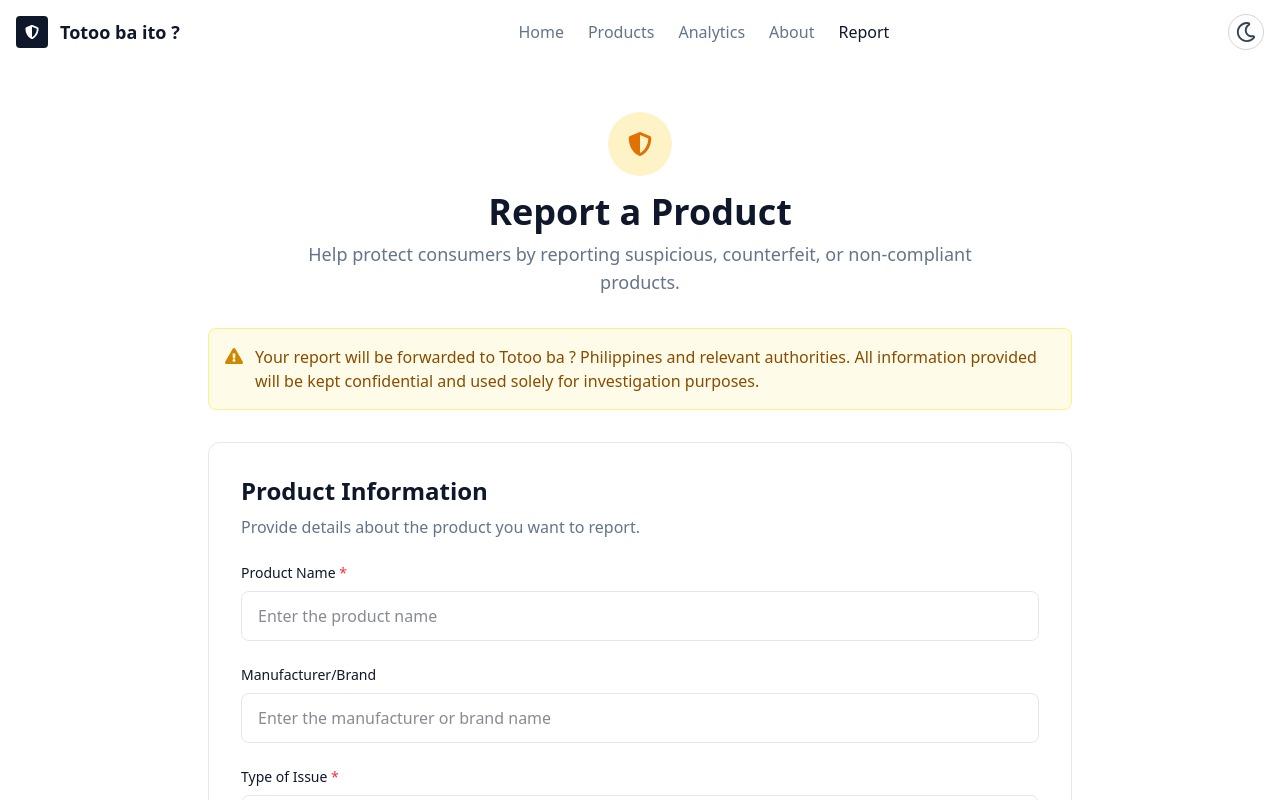
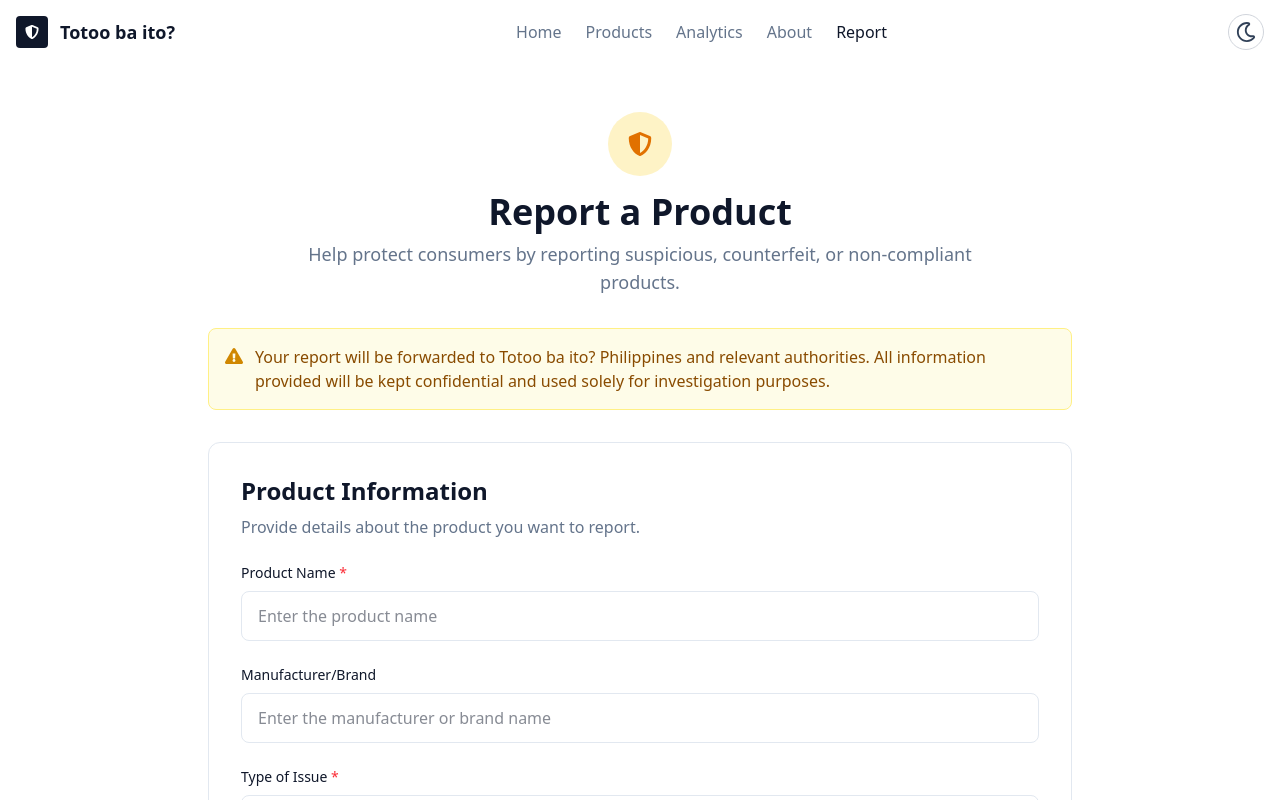
Before and after one commit to Neil-urk12/totoo-ba-web, a React (Vite) app: page /report in a window 1280 px wide. Shown: the top 800 px of the page. Built offline with nearby package versions, Linux system fonts and the light colour scheme.

Commit message:
fix: correct inconsistencies with the Title smh alicaba

```diff
--- a/src/components/Navbar.tsx
+++ b/src/components/Navbar.tsx
@@ -22,7 +22,7 @@ export default function Navbar() {
                     <div className="flex items-center justify-center w-8 h-8 rounded" style={{ backgroundColor: "var(--fg)" }}>
                         <FaShieldAlt className="text-sm" style={{ color: "var(--bg)" }} />
                     </div>
-                    <NavLink to={NavData[0].link} className="text-lg" style={{ color: "var(--fg)" }}>Totoo ba ito ?</NavLink>
+                    <NavLink to={NavData[0].link} className="text-lg" style={{ color: "var(--fg)" }}>Totoo ba ito?</NavLink>
                 </div>
                 <nav className="hidden lg:flex items-center gap-6" style={{ color: "var(--muted)" }}>
                     {NavData.map((item) => (
@@ -62,7 +62,7 @@ export default function Navbar() {
                                     <div className="flex items-center justify-center w-8 h-8 rounded" style={{ backgroundColor: "var(--fg)" }}>
                                         <FaShieldAlt className="text-sm" style={{ color: "var(--bg)" }} />
                                     </div>
-                                    <span className="text-lg">Totoo ba ito ?</span>
+                                    <span className="text-lg">Totoo ba ito?</span>
                                 </div>
                                 <button
                                     className="inline-flex items-center justify-center w-10 h-10 rounded-md border"
--- a/src/pages/NotFound.tsx
+++ b/src/pages/NotFound.tsx
@@ -38,7 +38,7 @@ const NotFound = () => {
                             />
                         </div>
                         <h2 className="text-xl font-semibold text-gray-800 dark:text-white mb-1">
-                            Totoo ba to ?
+                            Totoo ba ito?
                         </h2>
                         <p className="text-sm text-gray-600 dark:text-gray-300">
                             FDA Product Checker
--- a/src/pages/Report.tsx
+++ b/src/pages/Report.tsx
@@ -212,7 +212,7 @@ export default function Report() {
                     <div>
                         <h2 id="alert-heading" className="sr-only">Important Notice</h2>
                         <p className="text-yellow-800">
-                            Your report will be forwarded to Totoo ba ? Philippines and relevant authorities. All information provided will be kept confidential and used solely for investigation purposes.
+                            Your report will be forwarded to Totoo ba ito? Philippines and relevant authorities. All information provided will be kept confidential and used solely for investigation purposes.
                         </p>
                     </div>
                 </div>
```
